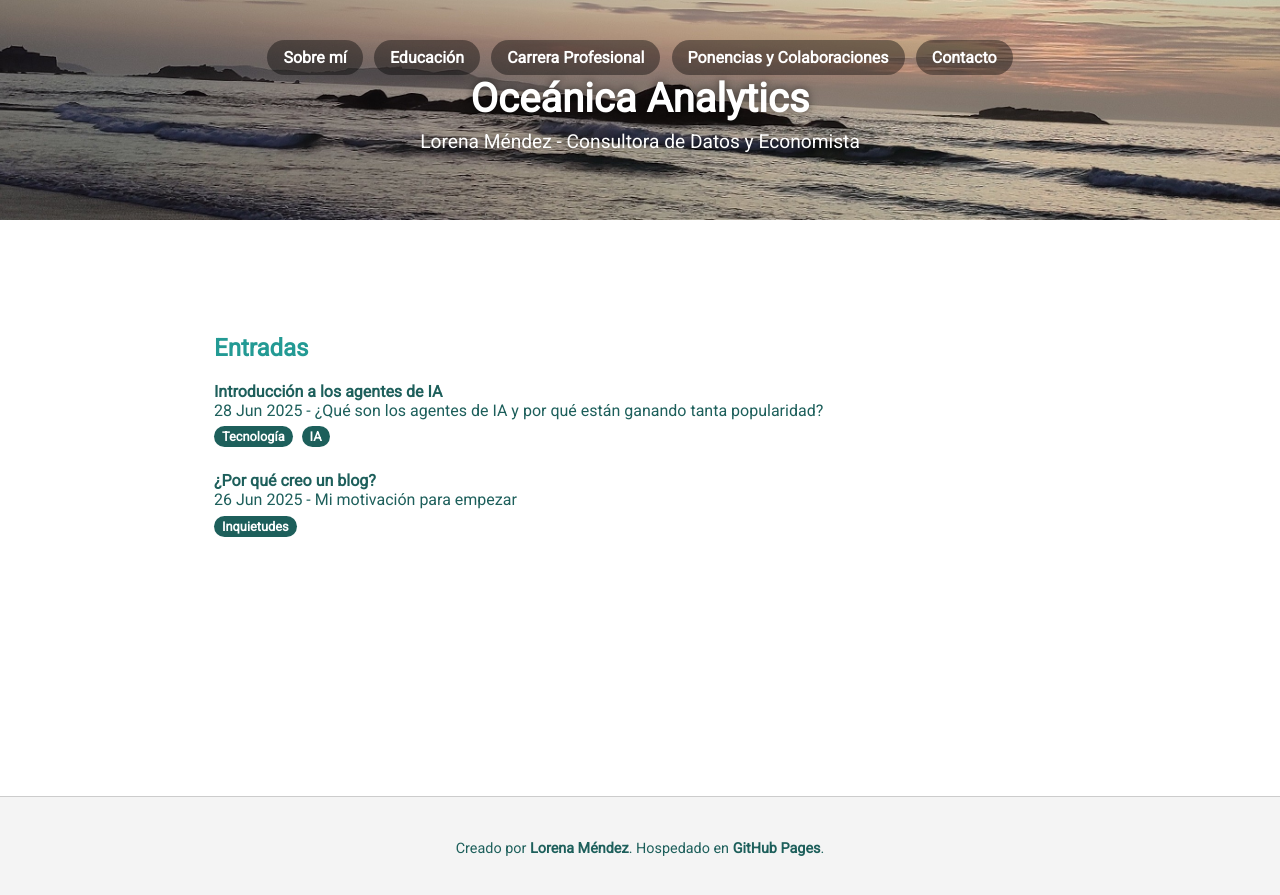
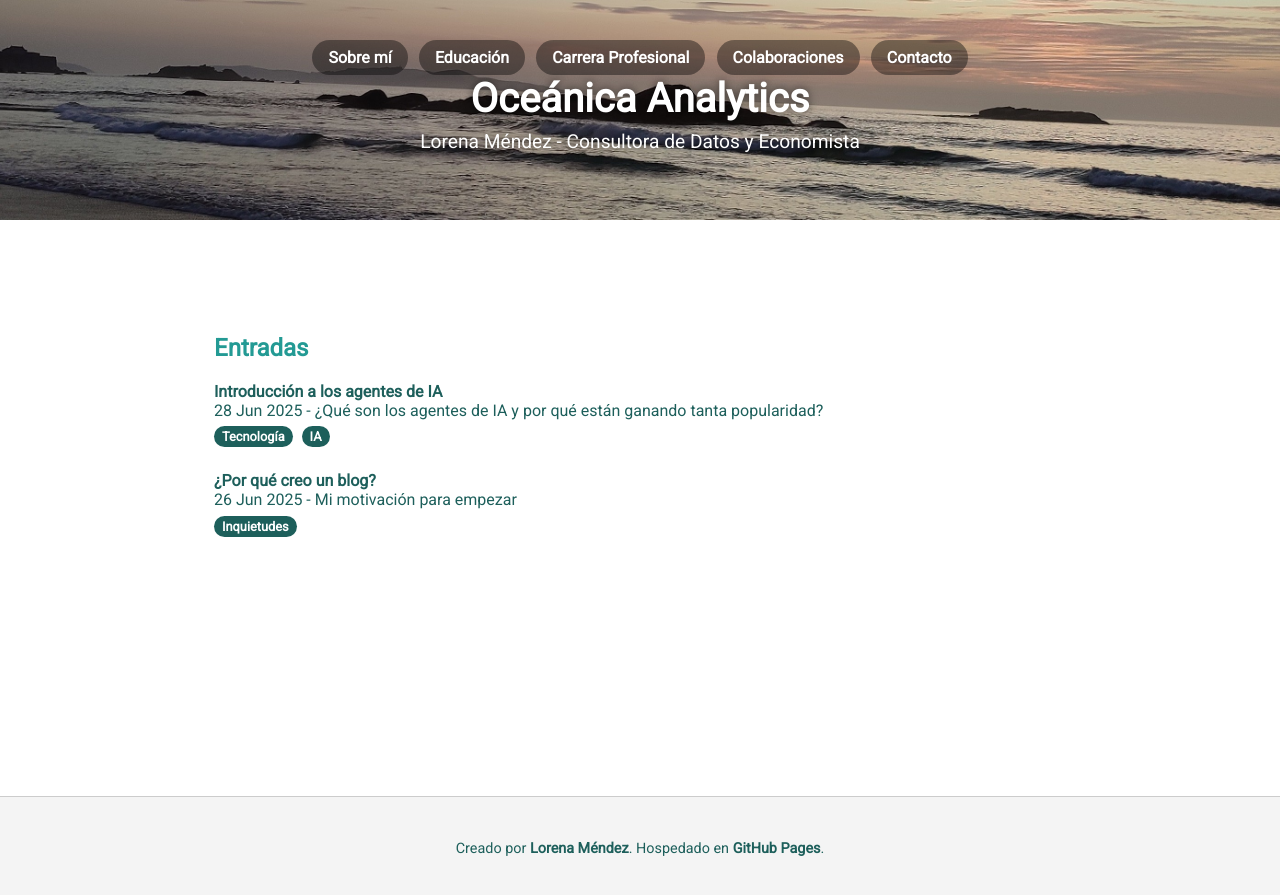
Before and after one commit to lmendezotero/lmendezotero.github.io, a Jekyll site: the page built from index.md, in a window 1280 px wide. Shown: the top 895 px of the page. Built offline with Jekyll 4.4.1, drawn with Linux system fonts in a browser that asks for light colours; the list of posts is cut into pages by our own code.

Commit message:
Update default.html

```diff
--- a/_layouts/default.html
+++ b/_layouts/default.html
@@ -163,7 +163,7 @@
           <li><a href="{{ '/about' | relative_url }}">Sobre mí</a></li>
           <li><a href="{{ '/education' | relative_url }}">Educación</a></li>
           <li><a href="{{ '/professional_career' | relative_url }}">Carrera Profesional</a></li>
-          <li><a href="{{ '/speakings_and_collaborations' | relative_url }}">Ponencias y Colaboraciones</a></li>
+          <li><a href="{{ '/speakings_and_collaborations' | relative_url }}">Colaboraciones</a></li>
           <li><a href="{{ '/contact' | relative_url }}">Contacto</a></li>
         </ul>
       </nav>
```
